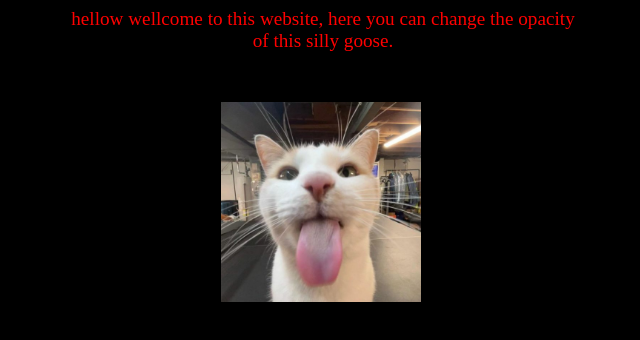
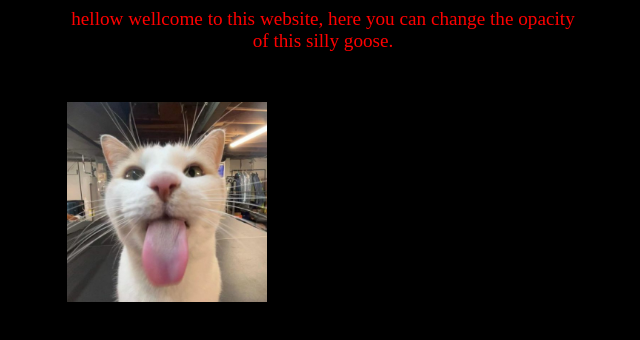
Before and after one commit to JeremiaszMakochon/sillycatgoessilly, a plain HTML site: page index.html in a window 1280 px wide. Shown: the whole page, without its empty margins (317-957 px from the left). Drawn offline with Linux system fonts and the light colour scheme.

Commit message:
Update wind.css

```diff
--- a/wind.css
+++ b/wind.css
@@ -1,6 +1,6 @@
 .sillybox {color: red; text-align: center; font-size: larger;}
 body {background-color: rgb(0, 0, 0) ; margin-right: 30%; margin-left: 30%;}
-.object {width: 200px; height: 200px ;background-color: white;margin-top: 50px;margin-right: 30%; margin-left: 30%;
+.object {width: 200px; height: 200px ;background-color: white;margin-top: 50px;
 background-image: url("cat.jpg");background-position: center; background-size:contain;
 }
 .object:hover {opacity: 0%; width: 300px; height: 300px ;transition-duration: 1.2s; margin-left: 25%;
```
